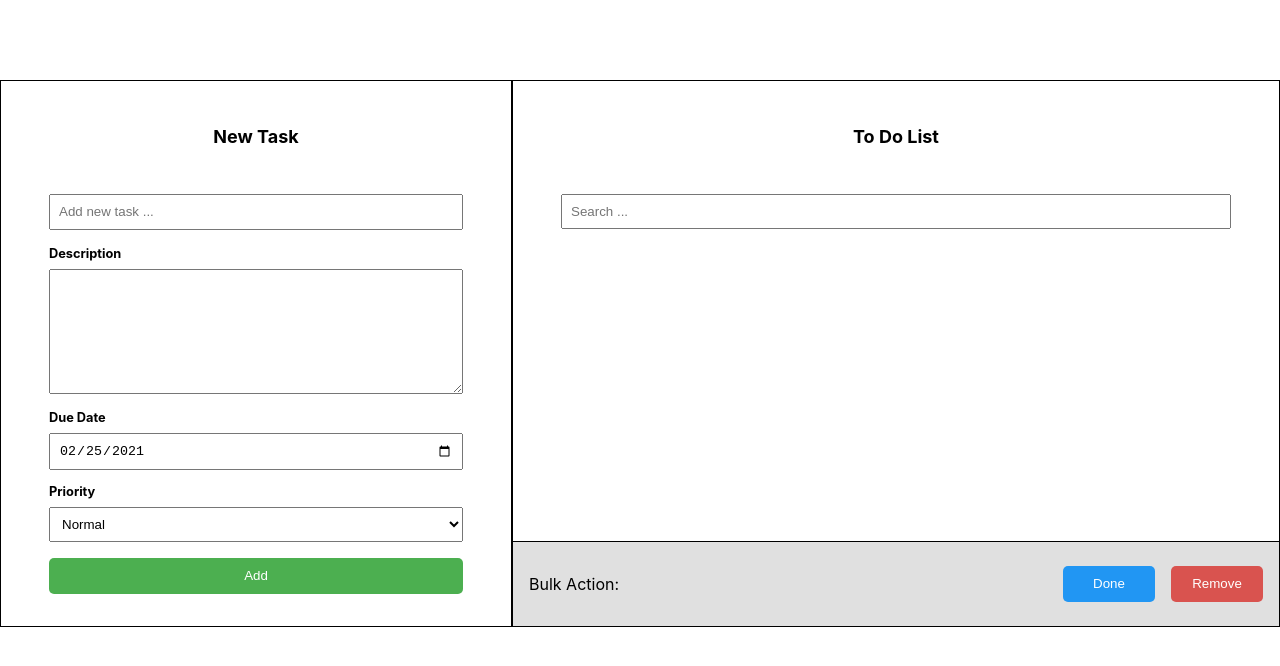
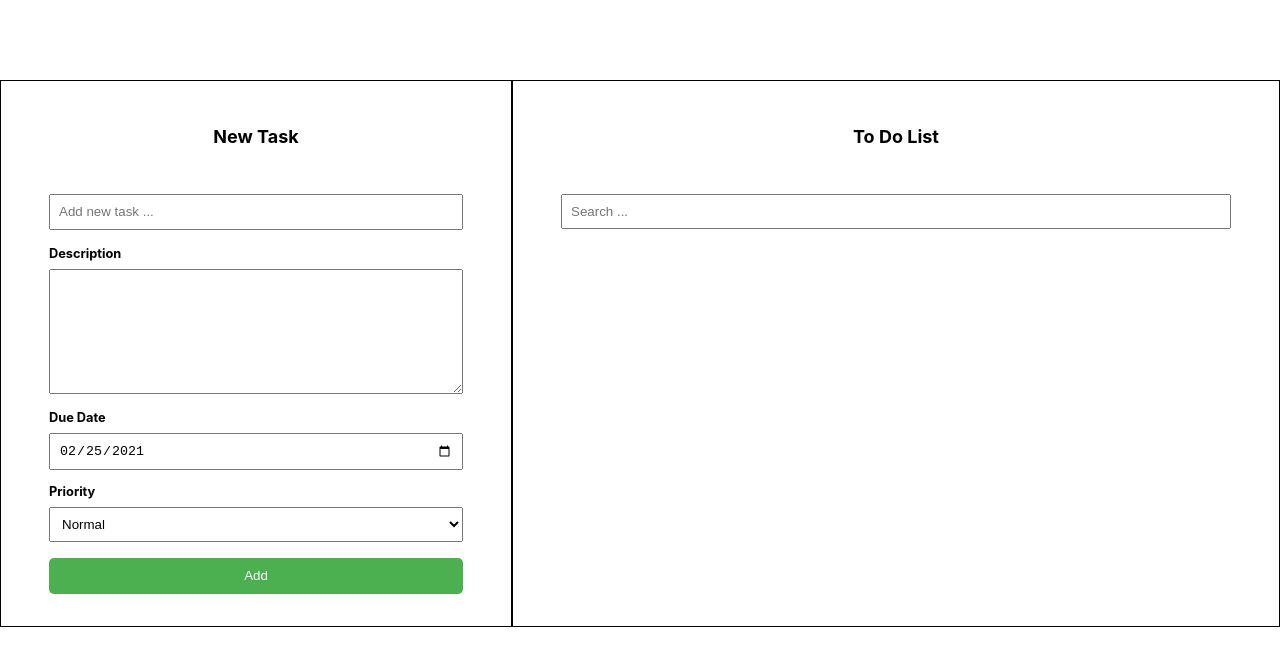
Before and after one commit to AtticusFinchIPH/sota-tek, a React (Create React App) app: page / in a window 1280 px wide. Shown: the top 666 px of the page. Built offline with nearby package versions, Linux system fonts and the light colour scheme.

Commit message:
Handle BulkAction visibility

```diff
--- a/src/components/TodoList.js
+++ b/src/components/TodoList.js
@@ -18,6 +18,7 @@ const TaskBar = ({task, handleBulkTasks}) => {
         setDetailActive(isActive => !isActive);
     }
     const handleRemove = () => {
+        handleBulkTasks(task, false)
         dispatch(removeTasks([task]))
     }
     const handleCheck = () => {
@@ -81,6 +82,8 @@ const TodoList = () => {
         }
     }
     const handleRemove = () => {
+        console.log(bulkTasks)
+        setBulkTasks([])
         dispatch(removeTasks(bulkTasks))
     }
     return (
@@ -98,6 +101,9 @@ const TodoList = () => {
                     tasks.map((task) => <TaskBar key={task.id} task={task} handleBulkTasks={handleBulkTasks}/>)
                 }
             </div>
+            {
+                bulkTasks.length > 0
+                &&
                 <div className="todoList__bulk background_gray">
                     <p>Bulk Action:</p>
                     <div className="tdl__resume__buttons">
@@ -114,6 +120,7 @@ const TodoList = () => {
                         </button>
                     </div>
                 </div>
+            }
         </div>
     )
 }
```
Lines whose indentation alone changed are shown as unchanged.
